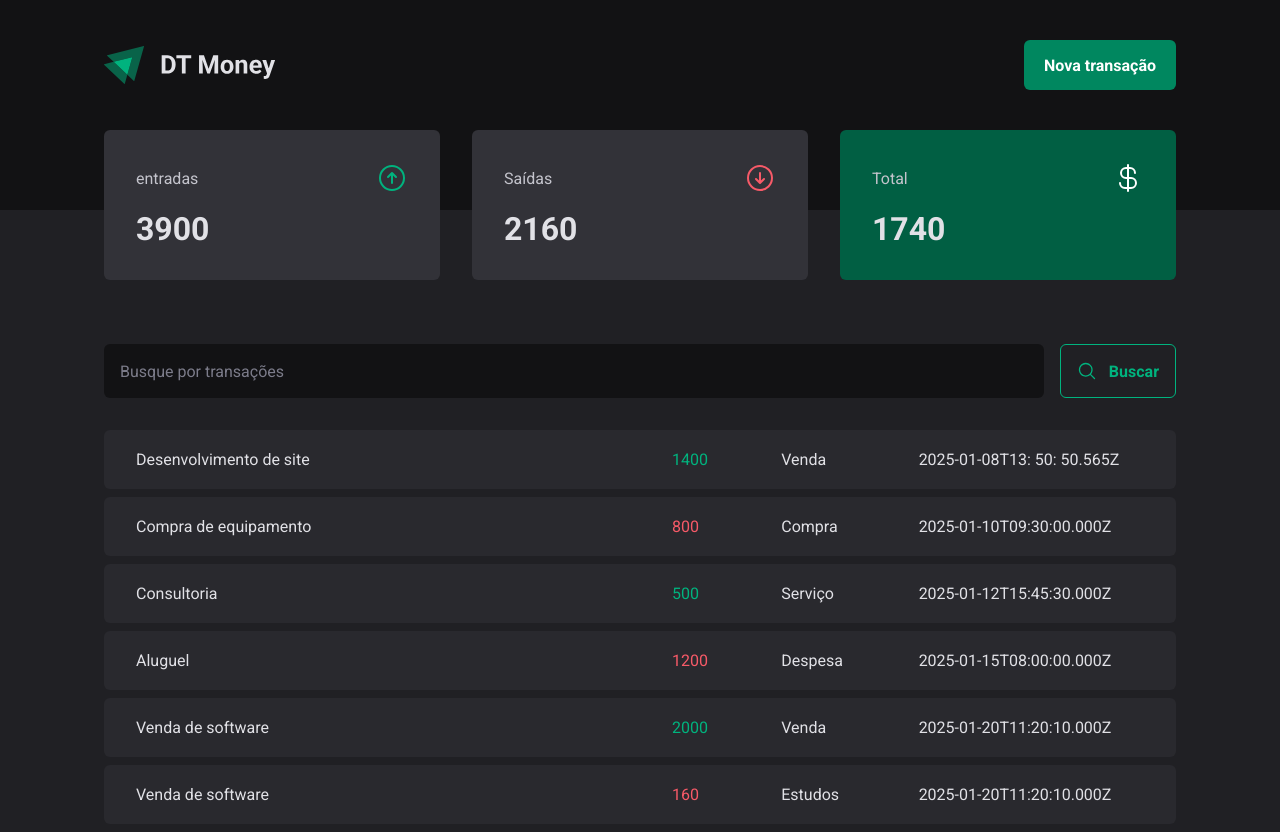
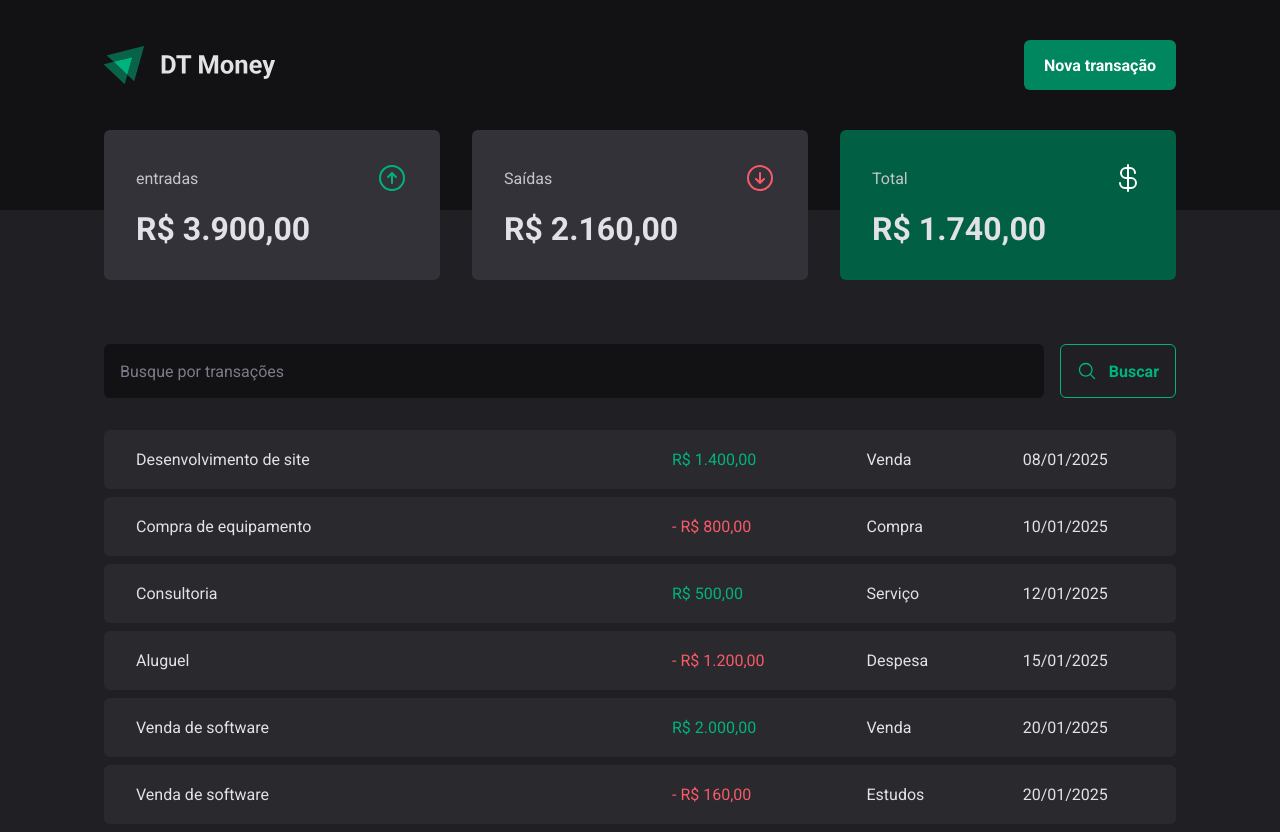
Before and after one commit to LucasFlaquer/ignite-react-03-dt-money, a React (Vite) app: page / in a window 1280 px wide. Built offline with nearby package versions, Linux system fonts and the light colour scheme; data requests are answered from the project's data file.

Commit message:
format data

```diff
--- a/server.json
+++ b/server.json
@@ -6,7 +6,7 @@
       "type": "income",
       "category": "Venda",
       "price": 1400,
-      "createdAt": "2025-01-08T13: 50: 50.565Z"
+      "createdAt": "2025-01-08T13:50:50.565Z"
     }
   ,
   {
--- a/src/components/summary/index.tsx
+++ b/src/components/summary/index.tsx
@@ -6,6 +6,7 @@
 import { Container, SummaryCard } from './styles'
 import { useContext } from 'react'
 import { TransactionsContext } from '../../contexts/transactions-context'
+import { priceFormatter } from '../../utils/formatter'
 
 export function Summary() {
   const { transactions } = useContext(TransactionsContext)
@@ -33,21 +34,21 @@
           <span>entradas</span>
           <ArrowCircleUp size={32} color="#00b37e" />
         </header>
-        <strong>{summary.income}</strong>
+        <strong>{priceFormatter.format(summary.income)}</strong>
       </SummaryCard>
       <SummaryCard>
         <header>
           <span>Saídas</span>
           <ArrowCircleDown size={32} color="#f75a68" />
         </header>
-        <strong>{summary.outcome}</strong>
+        <strong>{priceFormatter.format(summary.outcome)}</strong>
       </SummaryCard>
       <SummaryCard variant="green">
         <header>
           <span>Total</span>
           <CurrencyDollar size={32} color="#FFF" />
         </header>
-        <strong>{summary.total}</strong>
+        <strong>{priceFormatter.format(summary.total)}</strong>
       </SummaryCard>
     </Container>
   )
--- a/src/pages/transactions/index.tsx
+++ b/src/pages/transactions/index.tsx
@@ -8,6 +8,7 @@
   TransactionsTable,
 } from './styles'
 import { TransactionsContext } from '../../contexts/transactions-context'
+import { dateFormatter, priceFormatter } from '../../utils/formatter'
 
 export function Transactions() {
   const { transactions } = useContext(TransactionsContext)
@@ -25,11 +26,12 @@
                 <td width="50%">{transaction.description}</td>
                 <td>
                   <PriceHighlight variant={transaction.type}>
-                    {transaction.price}
+                    {transaction.type === 'outcome' && '- '}
+                    {priceFormatter.format(transaction.price)}
                   </PriceHighlight>
                 </td>
                 <td>{transaction.category}</td>
-                <td>{transaction.createdAt}</td>
+                <td>{dateFormatter.format(new Date(transaction.createdAt))}</td>
               </tr>
             ))}
           </tbody>
--- /dev/null
+++ b/src/utils/formatter.ts
@@ -0,0 +1,5 @@
+export const dateFormatter = new Intl.DateTimeFormat('pt-BR')
+export const priceFormatter = new Intl.NumberFormat('pt-BR', {
+  style: 'currency',
+  currency: 'BRL',
+})
```
